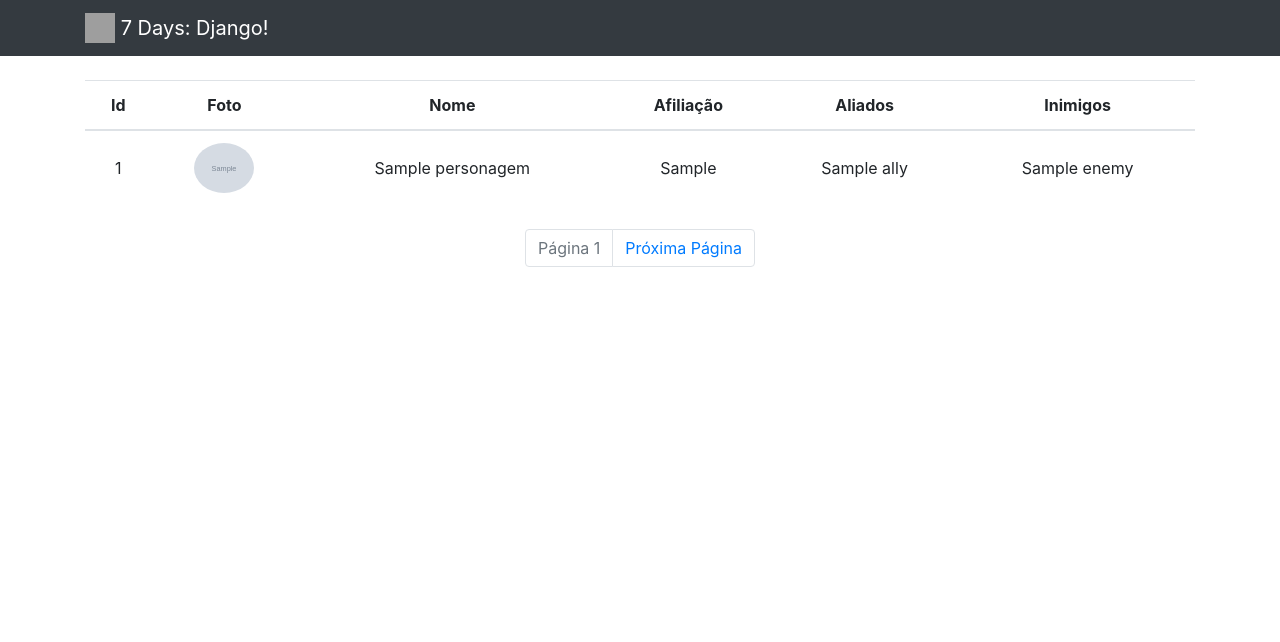
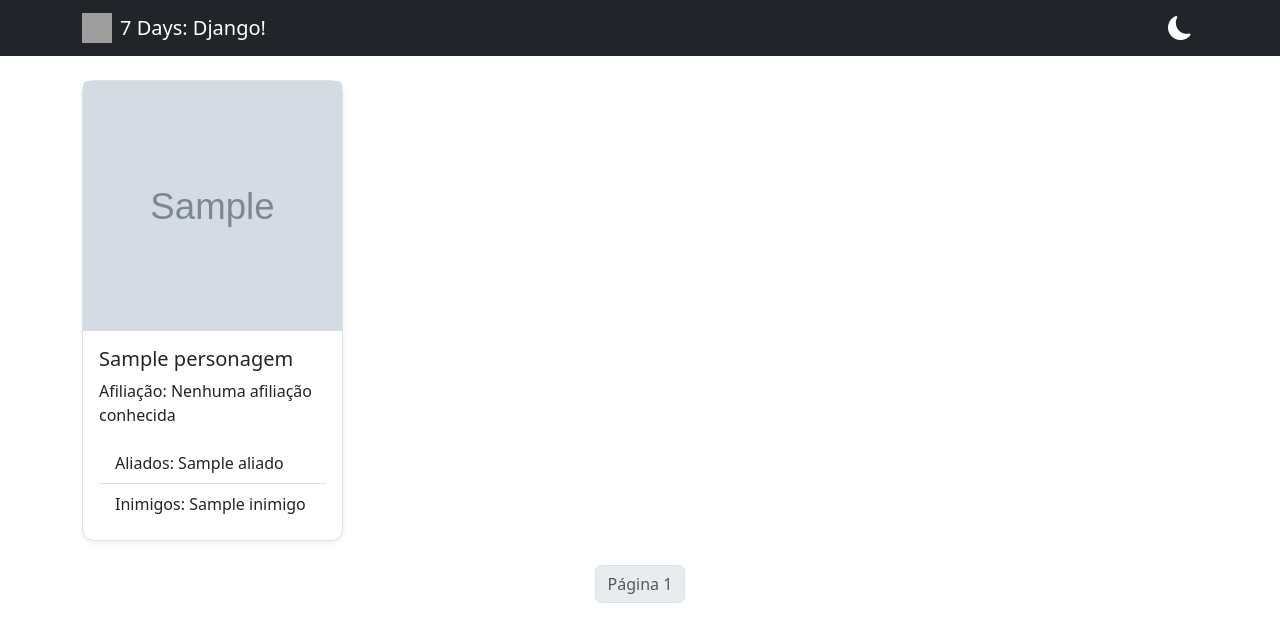
Before and after one commit to devisonsantana/avatar-airbender-web-django, a Django app: template avatar/templates/index.html in a window 1280 px wide. Shown: the top 642 px of the page. Run offline with Django 5.2, Linux system fonts and the light colour scheme; the template is opened without the code that fills it: most values are stand-ins (such as "Sample title", 1, 10 or a date in 2020); grey boxes marked "Sample" are stand-in pictures; some libraries are stand-ins or nearby versions; grey boxes are pictures that could not be loaded.

Commit message:
feat: implement new style for page and modify pre load function
- update readme
- update assets files
- add new visual to page
- add dark and light mode
- add favico
- translate allies and enemies
- implement batch translation
- update pretranslate task instructions
- remove manual total page
- add static files (css, js, assets)
- modify bootstrap used
- remove old pictures from readme
- add new screenshots of page for demo
- change settings DEBUG to False

```diff
--- /dev/null
+++ b/avatar/static/css/style.css
@@ -0,0 +1,60 @@
+body {
+    background-color: var(--bs-body-bg);
+    color: var(--bs-body-color);
+    transition: background-color 0.3s, color 0.3s;
+}
+
+.navbar-brand img {
+    margin-right: 8px;
+}
+
+.card {
+    border: 1px solid #121212;
+    border-radius: 0.75rem;
+    transition: transform 0.2s, box-shadow 0.3s;
+}
+
+.card span {
+    font-weight: 500;
+}
+
+.card:hover {
+    transform: translateY(-4px);
+    box-shadow: 0 6px 15px rgba(0, 0, 0, 0.15);
+}
+
+.card-img-top {
+    object-fit: cover;
+    height: 250px;
+}
+
+.theme-toggle {
+    cursor: pointer;
+    border: none;
+    background: transparent;
+    color: white;
+    font-size: 1.5rem;
+    transition: transform 0.2s;
+}
+
+.theme-toggle:hover {
+    transform: scale(1.1);
+}
+
+/* Modo escuro */
+body.dark-mode {
+    background-color: #000;
+    color: #e2e2e2;
+}
+
+body.dark-mode .card,
+body.dark-mode .list-group-item {
+    background-color: #1e1e1e;
+    color: #e2e2e2;
+    border-color: #333;
+}
+
+body.dark-mode .page-link {
+    background-color: #2c2c2c;
+    color: #fff;
+}
--- /dev/null
+++ b/avatar/static/js/app.js
@@ -0,0 +1,16 @@
+const toggleBtn = document.getElementById('themeToggle');
+const body = document.body;
+const icon = toggleBtn.querySelector('i');
+
+// Aplica o tema salvo no localStorage
+if (localStorage.getItem('theme') === 'dark') {
+    body.classList.add('dark-mode');
+    icon.classList.replace('bi-moon-fill', 'bi-sun-fill');
+}
+
+toggleBtn.addEventListener('click', () => {
+    body.classList.toggle('dark-mode');
+    const isDark = body.classList.contains('dark-mode');
+    icon.classList.replace(isDark ? 'bi-moon-fill' : 'bi-sun-fill', isDark ? 'bi-sun-fill' : 'bi-moon-fill');
+    localStorage.setItem('theme', isDark ? 'dark' : 'light');
+});
--- a/avatar/templates/index.html
+++ b/avatar/templates/index.html
@@ -1,67 +1,94 @@
 <!DOCTYPE html>
 <html lang="pt-br">
+{% load static %}
 
 <head>
     <meta charset="UTF-8">
     <title>Avatar: The Last Airbender</title>
     <!-- Bootstrap CSS -->
-    <link rel="stylesheet" href="https://stackpath.bootstrapcdn.com/bootstrap/4.5.2/css/bootstrap.min.css">
+    <link href="https://cdn.jsdelivr.net/npm/bootstrap@5.3.2/dist/css/bootstrap.min.css" rel="stylesheet">
+    <!-- Bootstrap Icons -->
+    <link rel="stylesheet" href="https://cdn.jsdelivr.net/npm/bootstrap-icons@1.11.1/font/bootstrap-icons.css">
+    <!-- Static CSS -->
+    <link rel="stylesheet" href="{% static 'css/style.css' %}">
+    <!-- Static Fav Icon -->
+    <link rel="shortcut icon" href="{% static 'assets/aang.ico' %}" type="image/x-icon">
+    <!-- Static JS Theme Changer -->
+    <script src="{% static 'js/app.js' %}" defer></script>
 </head>
 
 <body>
+    <!-- Navbar -->
     <nav class="navbar navbar-expand-lg navbar-dark bg-dark">
-        <div class="container">
-            <a class="navbar-brand" href="#">
+        <div class="container d-flex justify-content-between align-items-center">
+            <a class="navbar-brand d-flex align-items-center" href="/">
                 <img src="https://7daysofcode.io/assets/img/background-7days.1709759788.svg" width="30" height="30"
-                    class="d-inline-block align-top" alt="">
-                7 Days: Django!
+                    alt="Logo">
+                <span>7 Days: Django!</span>
             </a>
+
+            <!-- Botão com ícone -->
+            <button id="themeToggle" class="theme-toggle" title="alternate theme">
+                <i class="bi bi-moon-fill"></i>
+            </button>
         </div>
     </nav>
 
+    <!-- Conteúdo -->
     <div class="container mt-4">
-        <table class="table table-striped-columns">
-            <thead>
-                <tr class="text-center">
-                    <th scope="col">Id</th>
-                    <th scope="col">Foto</th>
-                    <th scope="col">Nome</th>
-                    <th scope="col">Afiliação</th>
-                    <th scope="col">Aliados</th>
-                    <th scope="col">Inimigos</th>
-                </tr>
-            </thead>
+        <div class="row g-4 row-cols-1 row-cols-sm-2 row-cols-md-3 row-cols-lg-4">
+            {% for p in personagem %}
+            <div class="col">
+                <div class="card h-100 shadow-sm border">
+                    <img src="{{ p.photoUrl|default:'https://placehold.co/600x400?text=Sem+Imagem' }}"
+                        class="card-img-top" alt="{{ p.nome_traduzido }}">
+                    <div class="card-body">
+                        <h5 class="card-title">{{ p.nome }}</h5>
+                        <p class="card-text">
+                            <span>Afiliação:</span> {{ p.afiliacao|default:"Nenhuma afiliação conhecida" }}
+                        </p>
+                        <ul class="list-group list-group-flush">
+                            <li class="list-group-item">
+                                <span>Aliados:</span> {{ p.aliados|join:", "|default:"Nenhum aliado conhecido" }}
+                            </li>
+                            <li class="list-group-item">
+                                <span>Inimigos:</span> {{ p.inimigos|join:", "|default:"Nenhum inimigo conhecido" }}
+                            </li>
+                        </ul>
+                    </div>
 
-            <tbody>
-                {% for p in personagem %}
-                <tr class="text-center">
-                    <td class="align-middle">{{ forloop.counter }}</td>
-                    <td class="align-middle"><img src="{{ p.photoUrl }}" alt="{{ p.name }}"
-                            class="img-fluid rounded-circle" style="width: 60px; height: 50px;"></td>
-                    <td class="align-middle">{{ p.nome_traduzido }}</td>
-                    <td class="align-middle">{{ p.afiliacao_traduzida }}</td>
-                    <td class="align-middle">{{ p.allies|last }}</td>
-                    <td class="align-middle">{{ p.enemies|last }}</td>
-                </tr>
-                {% endfor %}
-            </tbody>
-        </table>
+                </div>
+            </div>
+            {% empty %}
+            <div class="col text-center text-muted">
+                <p>Nenhum personagem encontrado.</p>
+            </div>
+            {% endfor %}
+        </div>
+
+        <!-- Paginação -->
         <nav aria-label="Page navigation">
             <ul class="pagination justify-content-center mt-4">
                 {% if page > 1 %}
-                <li class="page-item"><a class="page-link" href="?page={{ page|add:"-1" }}">Página Anterior</a></li>
+                <li class="page-item">
+                    <a class="page-link" href="?page={{ page|add:" -1" }}">Página Anterior</a>
+                </li>
                 {% endif %}
+
                 <li class="page-item disabled">
                     <span class="page-link">Página {{ page }}</span>
                 </li>
-                {% if page < 50 %}
-                <li class="page-item {% if not has_next %}{% endif %}">
-                    <a class="page-link" href="?page={{ page|add:"1" }}">Próxima Página</a>
-                </li>
-                {% endif %}
+
+                {% if page < total_pages %} <li class="page-item">
+                    <a class="page-link" href="?page={{ page|add:" 1" }}">Próxima Página</a>
+                    </li>
+                    {% endif %}
             </ul>
         </nav>
     </div>
+
+    <!-- Bootstrap JS -->
+    <script src="https://cdn.jsdelivr.net/npm/bootstrap@5.3.2/dist/js/bootstrap.bundle.min.js"></script>
 </body>
 
 </html>
--- a/setup/settings.py
+++ b/setup/settings.py
@@ -12,7 +12,6 @@ https://docs.djangoproject.com/en/5.2/ref/settings/
 
 import os
 from pathlib import Path
-from dotenv import load_dotenv
 from . import envload
 
 # Build paths inside the project like this: BASE_DIR / 'subdir'.
@@ -27,7 +26,7 @@ BASE_DIR = Path(__file__).resolve().parent.parent
 SECRET_KEY = envload.secret_key()
 
 # SECURITY WARNING: don't run with debug turned on in production!
-DEBUG = True
+DEBUG = False
 
 ALLOWED_HOSTS = ['.vercel.app', '127.0.0.1', 'localhost']
 
```
Also changed, not shown: avatar/management/commands/pretranslate.py (+8 -5 lines), avatar/tasks.py (+35 -8 lines), avatar/views.py (+14 -6 lines), assets/aang.png (deleted), assets/screenshot-dark-mode.png (added), assets/screenshot-light-mode.png (added), assets/screenshot.png (deleted), avatar/static/assets/aang.ico (added), readme.md.
